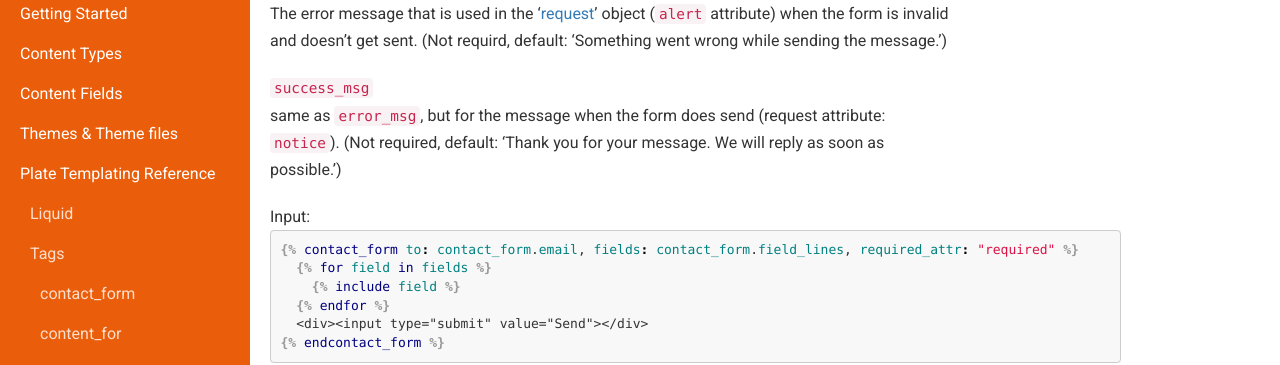
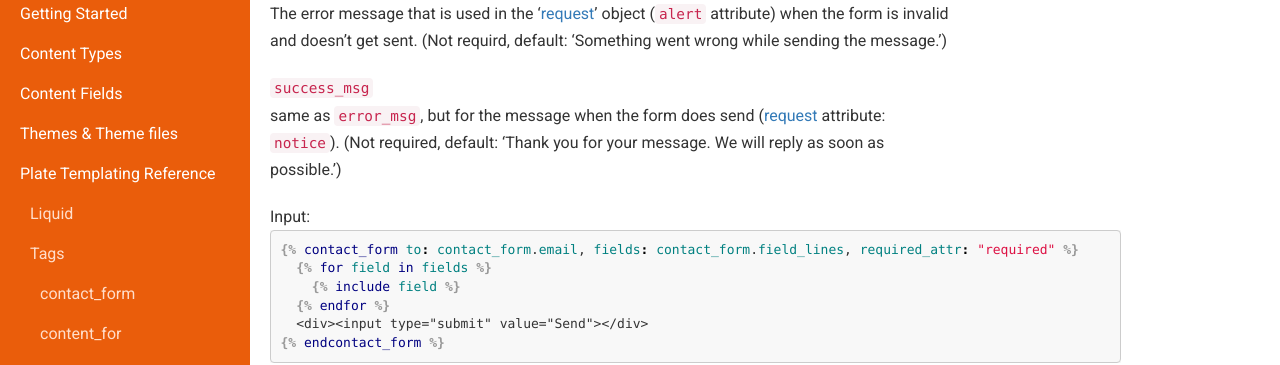
Before and after one commit to platehub/platehub.github.io, a Jekyll site: the page built from docs/templating-reference/tags.md, in a window 1280 px wide and 900 px high, scrolled down 611 px. Shown: the part 154-519 px from the top of the window. Built offline with Jekyll 4.4.1, drawn with Linux system fonts in a browser that asks for light colours; nearby versions of some CDN libraries; part of the change alters nothing that is shown.

````diff
--- a/docs/templating-reference/tags.md
+++ b/docs/templating-reference/tags.md
@@ -41,7 +41,7 @@ The attribute that is called on the fields to determine whether that field is re
 The error message that is used in the '[request](/docs/templating-reference/objects#request)' object (`alert` attribute) when the form is invalid and doesn't get sent. (Not requird, default: 'Something went wrong while sending the message.')
 
 `success_msg`
-same as `error_msg`, but for the message when the form does send (request attribute: `notice`). (Not required, default: 'Thank you for your message. We will reply as soon as possible.')
+same as `error_msg`, but for the message when the form does send ([request](/docs/templating-reference/objects#request) attribute: `notice`). (Not required, default: 'Thank you for your message. We will reply as soon as possible.')
 
 <p class='no-margin'>Input:</p>
 ```liquid
````
